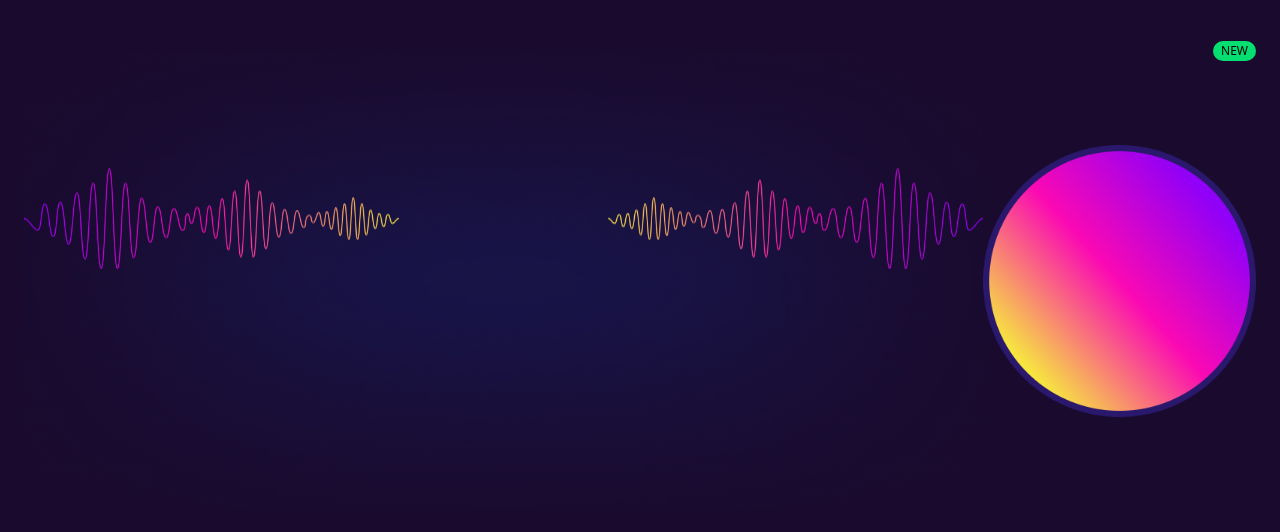
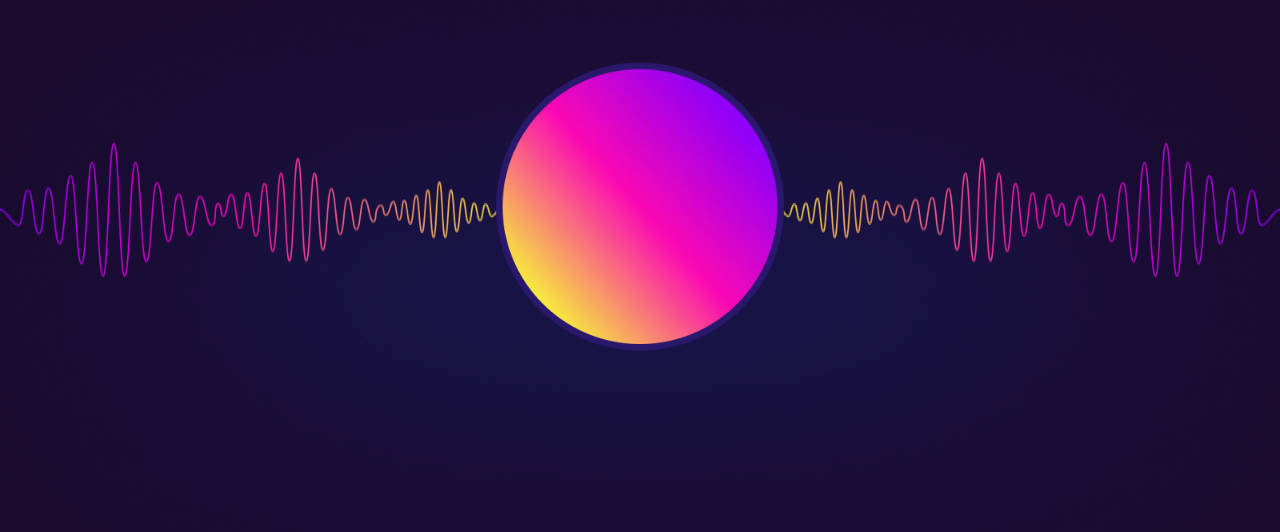
Before and after one commit to TKR-503/My-2nd-Project, a plain HTML site: page index.html in a window 1280 px wide. Shown: the part 107-639 px from the top of the page. Drawn offline with nearby package versions, Linux system fonts and the light colour scheme.

Commit message:
Hero image insert

```diff
--- a/index.html
+++ b/index.html
@@ -10,7 +10,8 @@
     <title>TechWave 2.0</title>
 </head>
 
-<body class="bg-[rgba(26,11,46,1)]">
+<body class="bg-[rgba(26,11,46,1)] relative">
+
 
     <!-- Navbar -->
     <header class="flex  justify-between items-center lg:px-36 py-4 max-w-8xl sm:px-4 mx-auto ">
@@ -30,16 +31,16 @@
 </header>
 
 <!-- Hero -->
-<section class="text-center mt-16 px-6">
+<section class="text-center items-center">
 
 <div class="relative inline-flex items-center justify-center">
 
     <div class="w-full max-w-[1366px] h-auto">
         <img src="./assets/hero-bg.png" alt="Hero-icon">
     </div>
-     <div class="items-center justify-center">
-        <img src="./assets/hero-circle.png" alt="">
-    </div>
+<body class="relative  ">
+    <img src="./assets/hero-circle.png" class="hidden sm:flex absolute inset-0 m-auto max-w-72 h-72 translate-y-[-30%] "/>
+</body>
     <span class="absolute -top-3 right-0 bg-green-400 text-black text-xs px-2 py-0.5 rounded-full">NEW</span>
 
 
```
